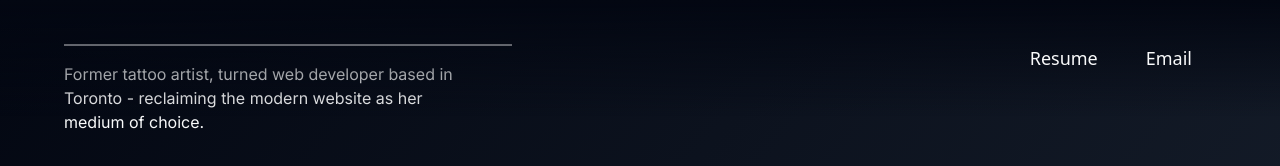
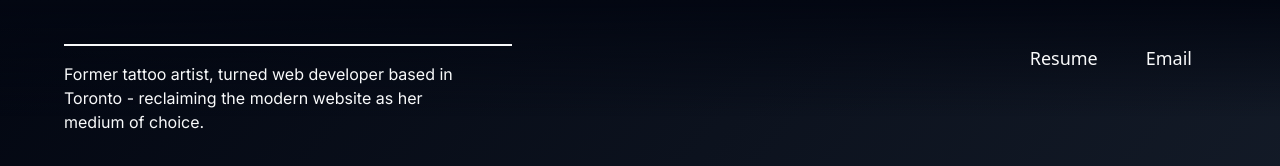
Before and after one commit to caseykoh/portfolio, a React (Vite) app: page / in a window 1280 px wide. Shown: the top 166 px of the page. Built offline with nearby package versions, Linux system fonts and the light colour scheme.

Commit message:
Removed overlap

```diff
--- a/src/components/Home/Home.tsx
+++ b/src/components/Home/Home.tsx
@@ -6,7 +6,7 @@ import resume from "../../assets/caseykoh.pdf";
 const Home = () => {
   return (
     <>
-      <div className="z-50 fixed top-0 w-full py-11 px-16 text-gray-50 text-right text-large bg-gradient-to-b from-gray-950 to-transparent">
+      <div className="fixed top-0 w-full py-11 px-16 text-gray-50 text-right text-large bg-gradient-to-b from-gray-950 to-transparent">
         <a href={resume} target="_blank" className="text-lg px-6">
           Resume
         </a>
```
